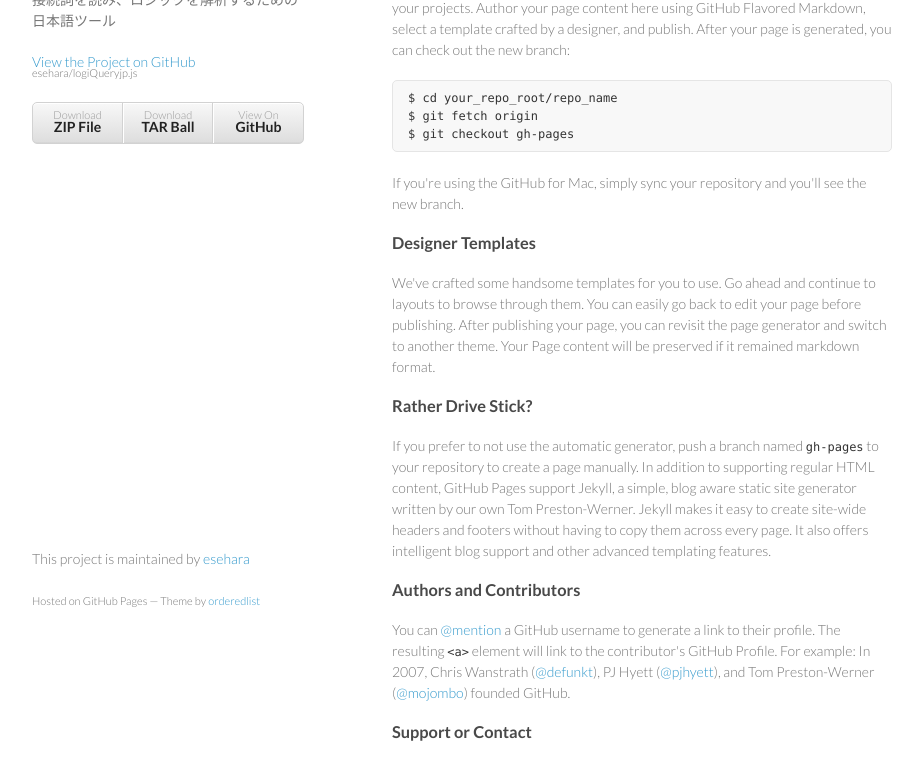
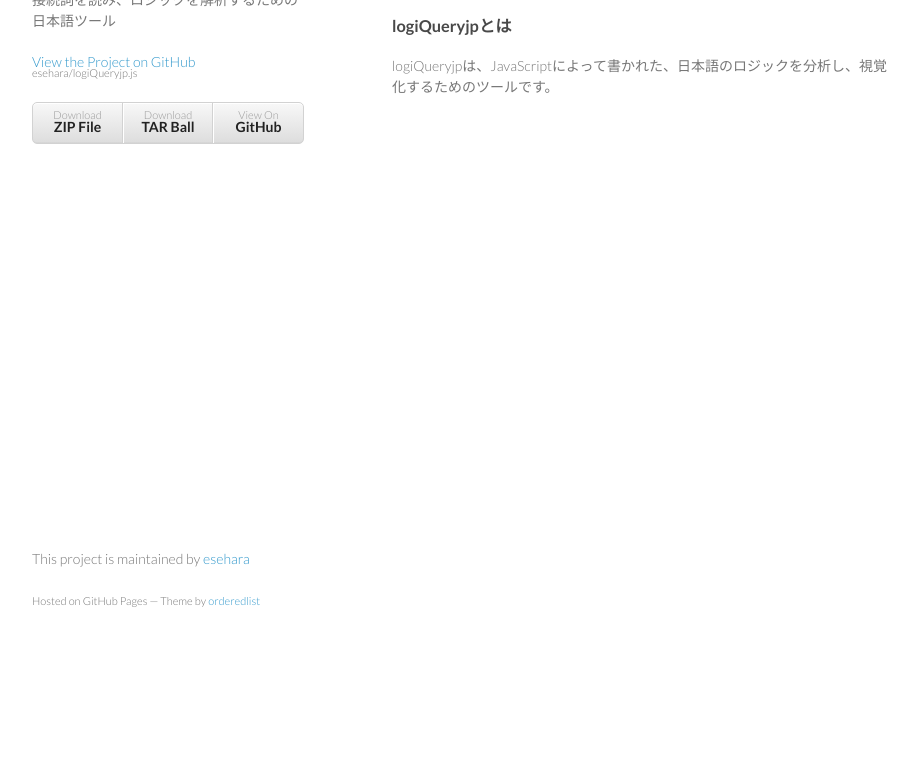
Before and after one commit to esehara/logiQueryjp.js, a plain HTML site: page index.html in a window 1280 px wide. Shown: the part 120-878 px from the top of the page, without its empty margins (178-1101 px from the left). After the commit the page ends 800 px from the top, so only its background shows below. Drawn offline with Linux system fonts and the light colour scheme.

```diff
--- a/index.html
+++ b/index.html
@@ -29,36 +29,14 @@
       </header>
       <section>
         <h3>
-<a name="welcome-to-github-pages" class="anchor" href="#welcome-to-github-pages"><span class="octicon octicon-link"></span></a>Welcome to GitHub Pages.</h3>
+<a name="information-of-logiqueryjpjs" class="anchor" href="#information-of-logiqueryjpjs"><span class="octicon octicon-link"></span></a>Information of logiQueryjp.js.</h3>
 
-<p>This automatic page generator is the easiest way to create beautiful pages for all of your projects. Author your page content here using GitHub Flavored Markdown, select a template crafted by a designer, and publish. After your page is generated, you can check out the new branch:</p>
-
-<pre><code>$ cd your_repo_root/repo_name
-$ git fetch origin
-$ git checkout gh-pages
-</code></pre>
-
-<p>If you're using the GitHub for Mac, simply sync your repository and you'll see the new branch.</p>
+<p>This is analizing library of japanese logic and visualize by JavaScript.</p>
 
 <h3>
-<a name="designer-templates" class="anchor" href="#designer-templates"><span class="octicon octicon-link"></span></a>Designer Templates</h3>
+<a name="logiqueryjp" class="anchor" href="#logiqueryjp"><span class="octicon octicon-link"></span></a>logiQueryjpとは</h3>
 
-<p>We've crafted some handsome templates for you to use. Go ahead and continue to layouts to browse through them. You can easily go back to edit your page before publishing. After publishing your page, you can revisit the page generator and switch to another theme. Your Page content will be preserved if it remained markdown format.</p>
-
-<h3>
-<a name="rather-drive-stick" class="anchor" href="#rather-drive-stick"><span class="octicon octicon-link"></span></a>Rather Drive Stick?</h3>
-
-<p>If you prefer to not use the automatic generator, push a branch named <code>gh-pages</code> to your repository to create a page manually. In addition to supporting regular HTML content, GitHub Pages support Jekyll, a simple, blog aware static site generator written by our own Tom Preston-Werner. Jekyll makes it easy to create site-wide headers and footers without having to copy them across every page. It also offers intelligent blog support and other advanced templating features.</p>
-
-<h3>
-<a name="authors-and-contributors" class="anchor" href="#authors-and-contributors"><span class="octicon octicon-link"></span></a>Authors and Contributors</h3>
-
-<p>You can <a href="https://github.com/blog/821" class="user-mention">@mention</a> a GitHub username to generate a link to their profile. The resulting <code>&lt;a&gt;</code> element will link to the contributor's GitHub Profile. For example: In 2007, Chris Wanstrath (<a href="https://github.com/defunkt" class="user-mention">@defunkt</a>), PJ Hyett (<a href="https://github.com/pjhyett" class="user-mention">@pjhyett</a>), and Tom Preston-Werner (<a href="https://github.com/mojombo" class="user-mention">@mojombo</a>) founded GitHub.</p>
-
-<h3>
-<a name="support-or-contact" class="anchor" href="#support-or-contact"><span class="octicon octicon-link"></span></a>Support or Contact</h3>
-
-<p>Having trouble with Pages? Check out the documentation at <a href="http://help.github.com/pages">http://help.github.com/pages</a> or contact <a href="mailto:support@github.com">support@github.com</a> and we’ll help you sort it out.</p>
+<p>logiQueryjpは、JavaScriptによって書かれた、日本語のロジックを分析し、視覚化するためのツールです。</p>
       </section>
       <footer>
         <p>This project is maintained by <a href="https://github.com/esehara">esehara</a></p>
```
Also changed, not shown: params.json (+1 -1 lines).
